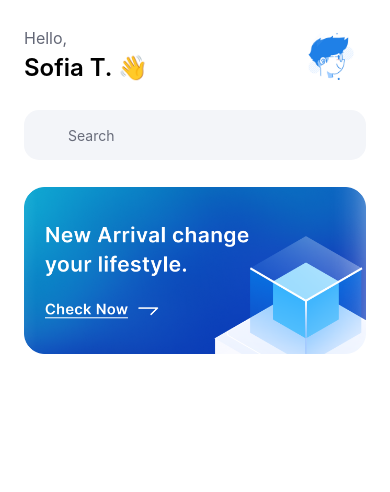
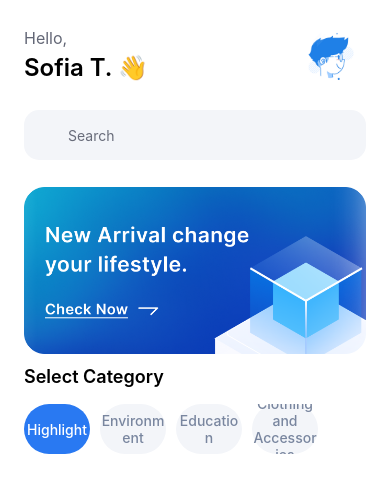
Before and after one commit to SofiaTohmeGarnero/2025_ReactNative_DonationApp, a React Native app: screen / in a window 390 px wide. Shown: the top 492 px of the page. Built offline with nearby package versions, Linux system fonts and the light colour scheme; some icons are missing.

Commit message:
Add categories

```diff
--- a/components/Tab/Tab.tsx
+++ b/components/Tab/Tab.tsx
@@ -3,12 +3,13 @@ import {Pressable, Text} from 'react-native';
 
 import style from './style';
 type TabProps = {
+    tabId?: number;
     title: string,
     isInactive?: boolean,
-    onPress?: () => void,
+    onPress?: (tabId:number) => void,
 };
 
-const Tab = ({title, isInactive = false, onPress = () => {}}: TabProps) => {
+const Tab = ({tabId, title, isInactive = false, onPress = () => {}}: TabProps) => {
   const [width, setWidth] = useState(0);
   const textRef = useRef(null);
   const paddingHorizontal = 33;
@@ -17,9 +18,12 @@ const Tab = ({title, isInactive = false, onPress = () => {}}: TabProps) => {
   };
   return (
     <Pressable
-      disabled={isInactive}
+      //disabled={isInactive}
       style={[style.tab, isInactive && style.inactiveTab, tabWidth]}
-      onPress={() => onPress()}>
+      onPress={() => {
+        onPress(tabId as number);
+      }}
+    >
       <Text
         onTextLayout={event => {
           setWidth(event.nativeEvent.lines[0].width);
--- a/redux/reducers/Categories.ts
+++ b/redux/reducers/Categories.ts
@@ -1,6 +1,16 @@
 import {createSlice} from '@reduxjs/toolkit';
 
-const initialState = {
+export type Category ={
+  categoryId: number;
+  name: string;
+}
+
+type InitialStateCategories ={
+  categories: Category[],
+  selectedCategoryId: number
+}
+
+const initialState: InitialStateCategories = {
   categories: [
     {
       categoryId: 1,
--- a/screens/Home/Home.tsx
+++ b/screens/Home/Home.tsx
@@ -1,4 +1,4 @@
-import {Image, Pressable, SafeAreaView, ScrollView, Text, View} from 'react-native';
+import {FlatList, Image, Pressable, SafeAreaView, ScrollView, Text, View} from 'react-native';
 import globalStyle from '../../common/globalStyle';
 import style from './style';
 import Header from '../../components/Header/Header';
@@ -7,6 +7,9 @@ import Search from '../../components/Search/Search';
 // This hook allows us to select and retrieve data from the store
 import {useAppDispatch, useAppSelector} from '../../redux/typehooks';
 import { resetToInitialState, updateFirstName } from '../../redux/reducers/User';
+import { Category, updateSelectedCategoryId } from '../../redux/reducers/Categories';
+import Tab from '../../components/Tab/Tab';
+import { useEffect, useState } from 'react';
 
 function Home(): React.JSX.Element {
 
@@ -15,7 +18,30 @@ function Home(): React.JSX.Element {
   const user = useAppSelector(state => state.user);
   const categories = useAppSelector(state => state.categories);
   const dispatch = useAppDispatch();
-  console.log(categories)
+
+  const [categoryPage, setCategoryPage] = useState(1);
+  const [categoryList, setCategoryList] = useState<Category[]>([]);
+  const [isLoadingCategories, setIsLoadingCategories] = useState(false);
+  const categoryPageSize = 4;
+
+  useEffect(() => {
+    setIsLoadingCategories(true);
+    setCategoryList(
+      pagination(categories.categories, categoryPage, categoryPageSize),
+    );
+    setCategoryPage(prev => prev + 1);
+    setIsLoadingCategories(false);
+  }, []);
+
+  const pagination = (items: Category[], pageNumber:number, pageSize: number) => {
+    const startIndex = (pageNumber - 1) * pageSize;
+    const endIndex = startIndex + pageSize;
+    if (startIndex >= items.length) {
+      return [];
+    }
+    return items.slice(startIndex, endIndex);
+  };
+
   return (
     <SafeAreaView style={[globalStyle.backgroundWhite, globalStyle.flex]}>
      <ScrollView showsVerticalScrollIndicator={false}>
@@ -44,6 +70,47 @@ function Home(): React.JSX.Element {
             resizeMode={'contain'}
           />
         </Pressable>
+        <View style={style.categoryHeader}>
+          <Header title={'Select Category'} type={2} />
+        </View>
+        <View style={style.categories}>
+          <FlatList
+            onEndReachedThreshold={0.5}
+            onEndReached={() => {
+              if (isLoadingCategories) {
+                return;
+              }
+              console.log(
+                'User has reached the end and we are getting more data for page number ',
+                categoryPage,
+              );
+              setIsLoadingCategories(true);
+              let newData = pagination(
+                categories.categories,
+                categoryPage,
+                categoryPageSize,
+              );
+              if (newData.length > 0) {
+                setCategoryList(prevState => [...prevState, ...newData]);
+                setCategoryPage(prevState => prevState + 1);
+              }
+              setIsLoadingCategories(false);
+            }}
+            horizontal={true}
+            showsHorizontalScrollIndicator={false}
+            data={categoryList}
+            renderItem={({item}) => (
+              <View style={style.categoryItem} key={item.categoryId}>
+                <Tab
+                  tabId={item.categoryId}
+                  onPress={value => dispatch(updateSelectedCategoryId(value))}
+                  title={item.name}
+                  isInactive={item.categoryId !== categories.selectedCategoryId}
+                />
+              </View>
+            )}
+          />
+        </View>
       </ScrollView>
     </SafeAreaView>
   );
--- a/screens/Home/style.ts
+++ b/screens/Home/style.ts
@@ -34,6 +34,17 @@ const style = StyleSheet.create({
     width: '100%',
     height: 180,
   },
+  categoryHeader: {
+    marginHorizontal: 24,
+    marginBottom: 16,
+    marginTop: 6,
+  },
+  categories: {
+    marginLeft: 24,
+  },
+  categoryItem: {
+    marginRight: 10,
+  },
 });
 
 export default style;
```
